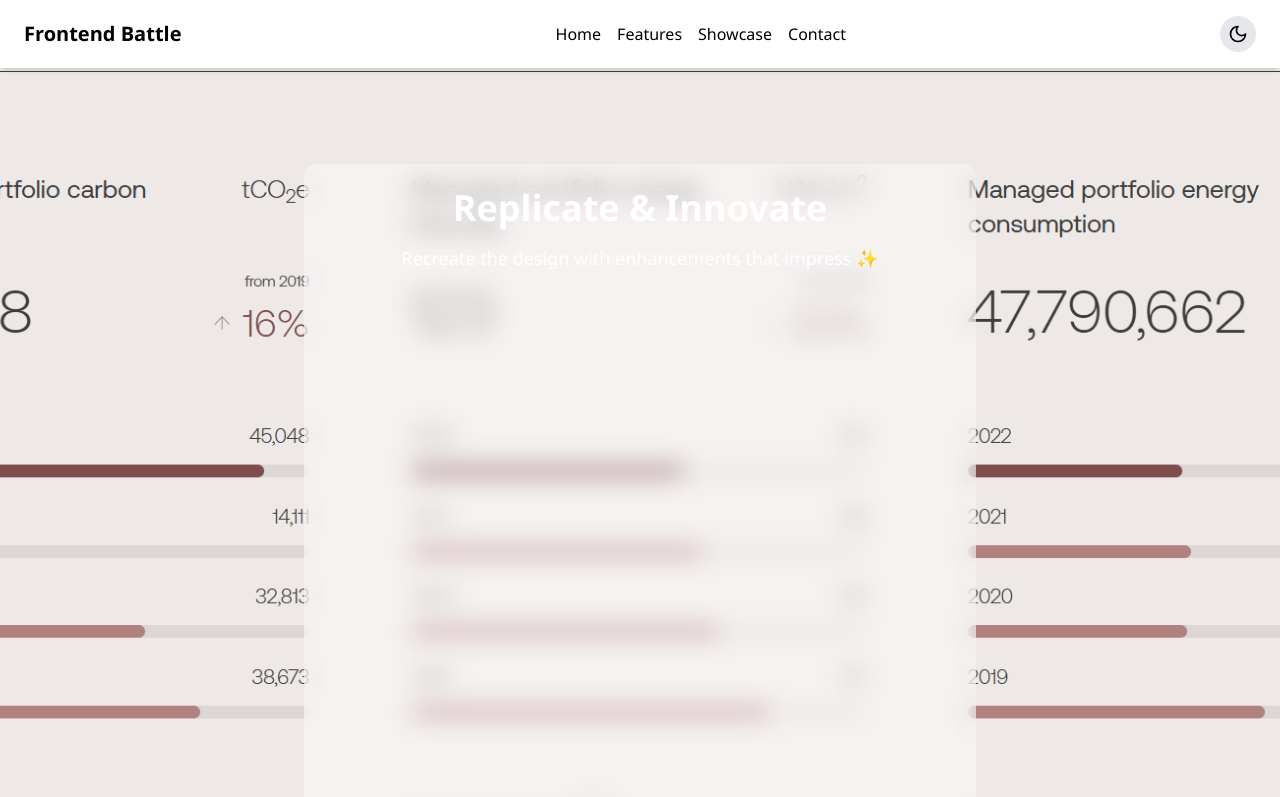
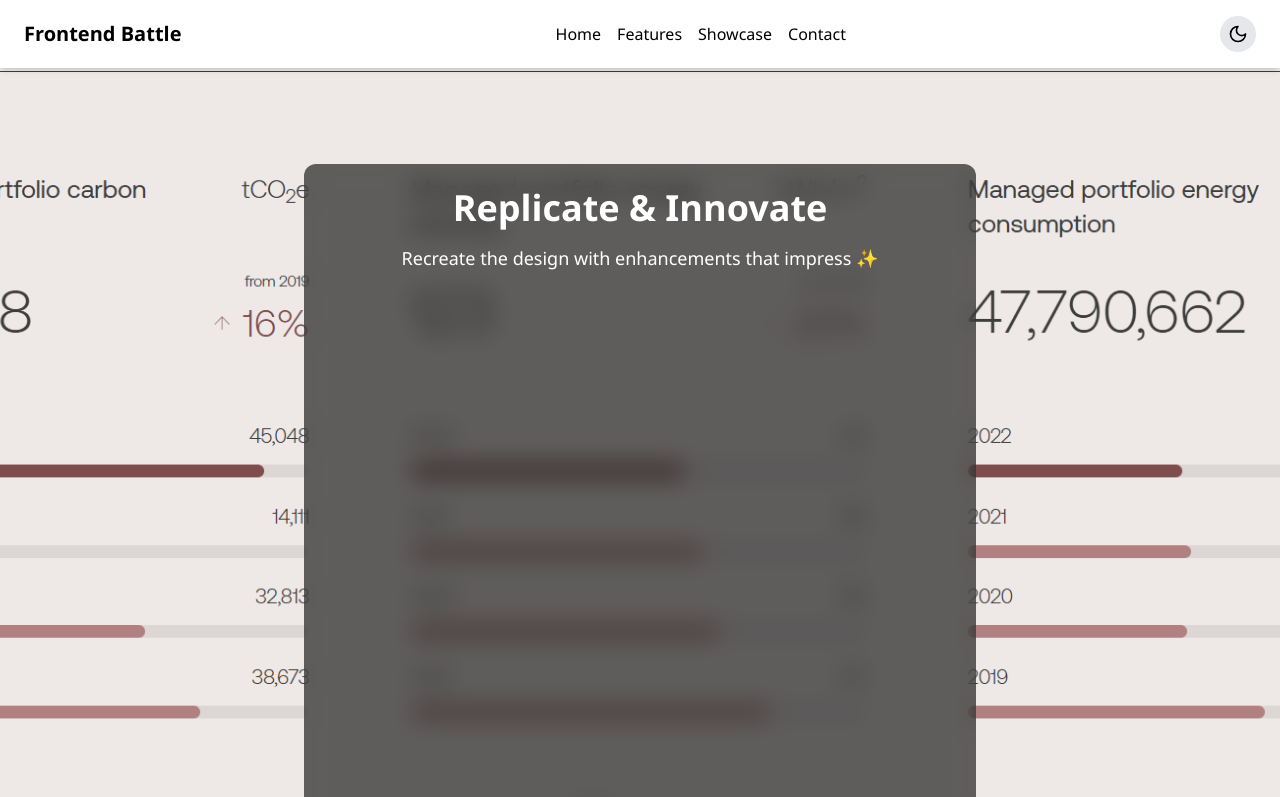
Before and after one commit to adityasingh-0803/frontend-battle-round1, a React (Vite) app: page / in a window 1280 px wide. Shown: the top 797 px of the page. Built offline with nearby package versions, Linux system fonts and the light colour scheme.

Commit message:
Update FrontendBattlePage.jsx

```diff
--- a/src/FrontendBattlePage.jsx
+++ b/src/FrontendBattlePage.jsx
@@ -34,13 +34,13 @@ export default function FrontendBattlePage() {
             </button>
           </nav>
 
-          {/* Hero Section - Overlay top-aligned and balanced */}
+          {/* Hero Section - Contrast fixed */}
           <section
             id="home"
             className="min-h-screen bg-cover bg-center px-4 pt-24 flex justify-center"
             style={{ backgroundImage: "url('/assets/stats.png')" }}
           >
-            <div className="bg-white bg-opacity-40 dark:bg-black dark:bg-opacity-60 text-white p-6 rounded-xl backdrop-blur-md text-center max-w-2xl w-full">
+            <div className="bg-black bg-opacity-60 text-white p-6 rounded-xl backdrop-blur-md text-center max-w-2xl w-full">
               <h2 className="text-4xl font-bold mb-4">Replicate & Innovate</h2>
               <p className="text-lg">Recreate the design with enhancements that impress ✨</p>
             </div>
```
